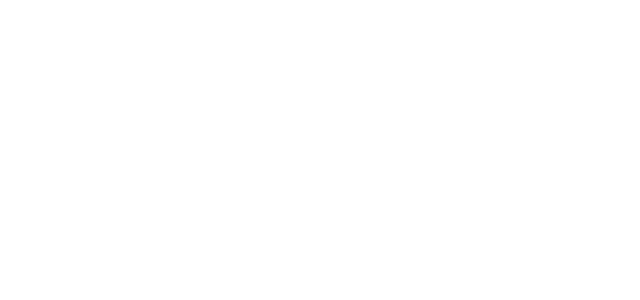
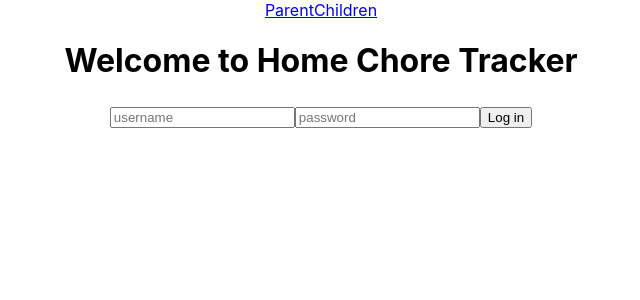
Before and after one commit to BW-Home-Chore-Tracker/FrontEnd, a React (Create React App) app in the folder homechoretracker/: page / in a window 1280 px wide. Shown: the top 300 px of the page, without its empty margins (319-959 px from the left). Built offline with nearby package versions, Linux system fonts and the light colour scheme.

Commit message:
got sign up to show and working on routes and endpoints now

```diff
--- a/homechoretracker/src/App.js
+++ b/homechoretracker/src/App.js
@@ -1,12 +1,12 @@
 import React from 'react';
-import { BrowserRouter as Router, Route, Switch, } from "react-router-dom";
+import { BrowserRouter as Router, Route, Switch, Link } from "react-router-dom";
 
 import Login from './components/Login';
 import PrivateRoute from "./components/PrivateRoute";
 import Parent from "./components/Parent";
 import Chores from "./components/Chores";
 import './App.css';
-
+import Children from "./components/Children";
 
 function App() {
 
@@ -16,10 +16,16 @@
 
     <Router>
       <div className="App">
-        {/* <Route exact path="/" component={Login} /> */}
-        {/* <PrivateRoute exact path="/protected" component={Parent} /> */}
-        <Route path="/signup" component={Parent} />
-        <Route path="/chores" component={Chores} />
+        <Link to="protected">Parent</Link>
+        <Link to="/children">Children</Link>
+        {/* <Link to="/protected">Parent</Link> */}
+        <Switch>
+          <Route exact path="/" component={Login} />
+          <PrivateRoute exact path="/protected" component={Parent} />
+          {/* <Route path="/protected" component={Children} /> */}
+
+          <Route path="/chores" component={Chores} />
+        </Switch>
       </div>
     </Router>
 
--- a/homechoretracker/src/components/Parent.js
+++ b/homechoretracker/src/components/Parent.js
@@ -3,7 +3,7 @@
 import TextField from '@material-ui/core/TextField';
 import Button from '@material-ui/core/Button';
 
-export default function Parent() {
+
 
 
 // Form and form styling
@@ -24,6 +24,8 @@
         display: 'none',
     },
 }));
+
+const Parent = () => {
     const classes = useStyles();
 
     return (
@@ -77,3 +79,4 @@
         </form>
     )
 }
+export default Parent;
--- a/homechoretracker/src/index.js
+++ b/homechoretracker/src/index.js
@@ -7,7 +7,6 @@
 import thunk from "redux-thunk";
 import { Provider } from "react-redux";
 import choreReducer from "../src/reducer/reducer";
-
-const store = createStore(choreReducer, applyMiddleware(thunk));
+const store = createStore(choreReducer, (applyMiddleware(thunk)));
 
 ReactDOM.render(<Provider store={store}><App /></Provider>, document.getElementById('root'));
```
Also changed, not shown: homechoretracker/src/components/NavBar.js (added), 1 other file (tests, documents, lock files or other folders). Lines whose indentation alone changed are shown as unchanged.
